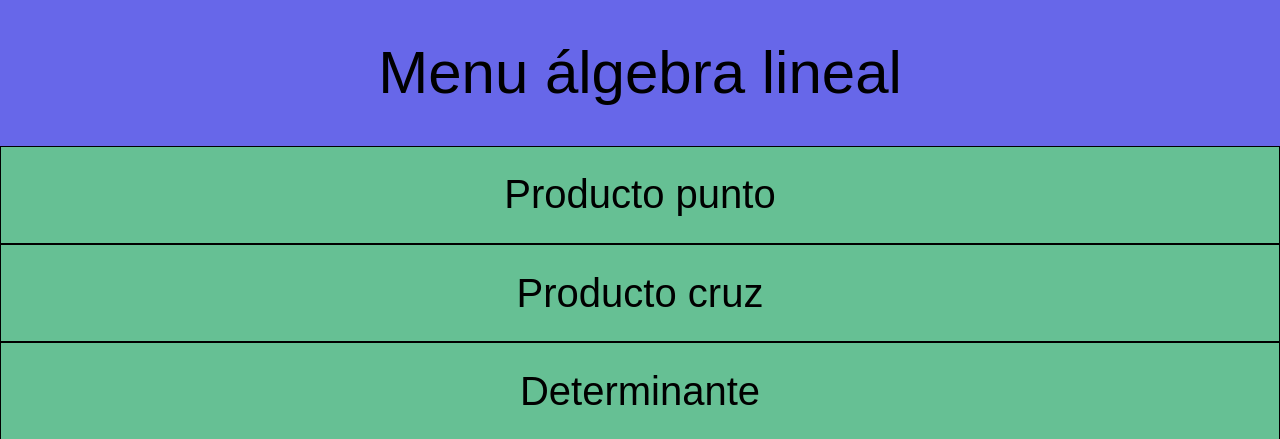
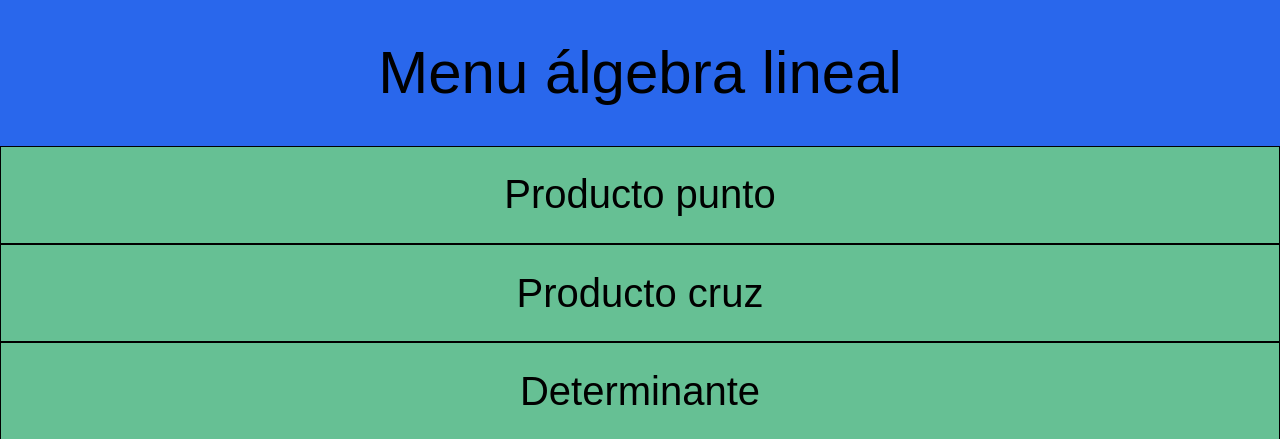
Before and after one commit to PasThree99/Carrer-Summary, a Flask app: page /Algebra_lineal in a window 1280 px wide. Shown: the top 439 px of the page. Run offline with Flask 2, Linux system fonts and the light colour scheme.

Commit message:
ajuste de color

```diff
--- a/IIND/static/menu_algebra_lineal.css
+++ b/IIND/static/menu_algebra_lineal.css
@@ -30,7 +30,7 @@ body{
 }
 
 .title{
-    background-color: rgb(103, 103, 233);
+    background-color: rgb(41, 103, 236);
     padding: 3% 0 3% 0;
     font-size: 30px;
     font-weight: 100;
@@ -38,7 +38,7 @@ body{
 
 h1{
     font-weight: 400;
-    background-color: rgb(103, 103, 233);
+    background-color: rgb(41, 103, 236);
     text-align: center;
 }
 
```
